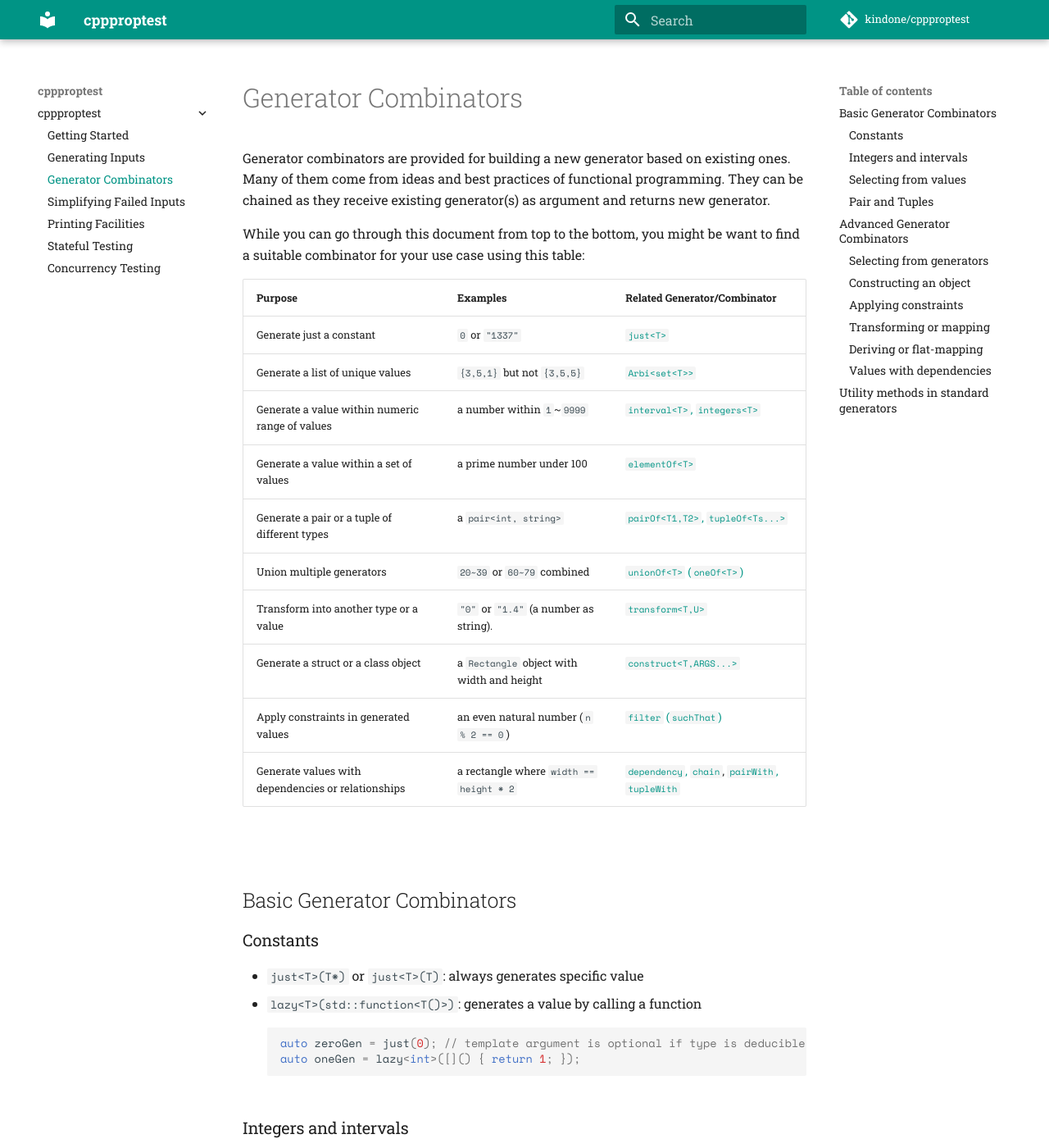
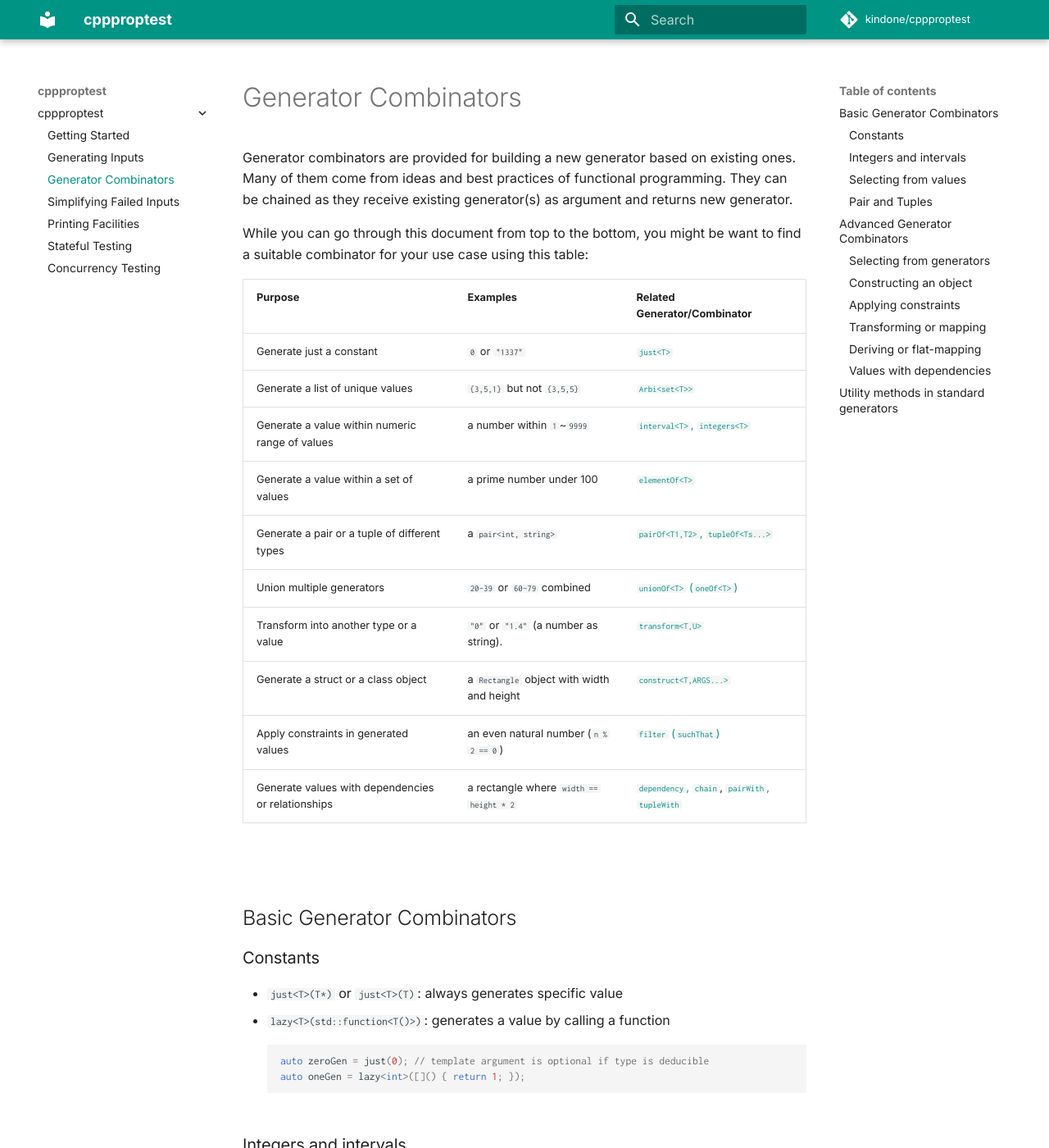
Before and after one commit to kindone/cppproptest, an MkDocs documentation site: the page built from docs/Combinators.md, in a window 1280 px wide and 1400 px high. Shown: the whole window at 82% size. Built offline with MkDocs 1.6.1 and Material for MkDocs 9.7.7, drawn with Linux system fonts in a browser that asks for light colours; comment, search, counter and statistics services are not loaded; some of the changed text lies outside the part shown.

Commit message:
update documentation and mkdocs.yml for font change

```diff
--- a/docs/Combinators.md
+++ b/docs/Combinators.md
@@ -5,17 +5,17 @@ Generator combinators are provided for building a new generator based on existin
 
 While you can go through this document from top to the bottom, you might be want to find a suitable combinator for your use case using this table:
 
-| Purpose                                            | Examples                                   | Related Generator/Combinator      |
-|----------------------------------------------------| -------------------------------------------|-----------------------------------|
-| Generate just a constant                           | `0` or `"1337"`                            | [`just<T>`](#constants)           |
-| Generate a list of unique values                   | `{3,5,1}` but not `{3,5,5}`                | [`Arbi<set<T>>`](Generators.md#built-in-arbitraries)|
-| Generate a value within numeric range of values    | a number within `1`~`9999`                 | [`interval<T>`, `integers<T>`](#integers-and-intervals)|
-| Generate a value within a set of values            | a prime number under 100                   | [`elementOf<T>`](#selecting-from-values)|
-| Generate a pair or a tuple of different types      | a `pair<int, string>`                      | [`pairOf<T1,T2>`, `tupleOf<Ts...>`](#pair-and-tuples) |
-| Union multiple generators                          | `20~39` or `60~79` combined                | [`unionOf<T>` (`oneOf<T>`)](#selecting-from-generators)|
-| Transform into another type or a value             | `"0"` or `"1.4"` (a number as string).     | [`transform<T,U>`](#transforming-or-mapping)|
-| Generate a struct or a class object                | a `Rectangle` object with width and height | [`construct<T,ARGS...>`](#constructing-an-object)            |
-| Apply constraints in generated values              | an even natural number (`n % 2 == 0`)      | [`filter` (`suchThat`)](#applying-constraints)|
+| Purpose                                            | Examples                                   | Related Generator/Combinator                                                                                           |
+| -------------------------------------------------- | ------------------------------------------ | ---------------------------------------------------------------------------------------------------------------------- |
+| Generate just a constant                           | `0` or `"1337"`                            | [`just<T>`](#constants)                                                                                                |
+| Generate a list of unique values                   | `{3,5,1}` but not `{3,5,5}`                | [`Arbi<set<T>>`](Generators.md#built-in-arbitraries)                                                                   |
+| Generate a value within numeric range of values    | a number within `1`~`9999`                 | [`interval<T>`, `integers<T>`](#integers-and-intervals)                                                                |
+| Generate a value within a set of values            | a prime number under 100                   | [`elementOf<T>`](#selecting-from-values)                                                                               |
+| Generate a pair or a tuple of different types      | a `pair<int, string>`                      | [`pairOf<T1,T2>`, `tupleOf<Ts...>`](#pair-and-tuples)                                                                  |
+| Union multiple generators                          | `20~39` or `60~79` combined                | [`unionOf<T>` (`oneOf<T>`)](#selecting-from-generators)                                                                |
+| Transform into another type or a value             | `"0"` or `"1.4"` (a number as string).     | [`transform<T,U>`](#transforming-or-mapping)                                                                           |
+| Generate a struct or a class object                | a `Rectangle` object with width and height | [`construct<T,ARGS...>`](#constructing-an-object)                                                                      |
+| Apply constraints in generated values              | an even natural number (`n % 2 == 0`)      | [`filter` (`suchThat`)](#applying-constraints)                                                                         |
 | Generate values with dependencies or relationships | a rectangle where `width == height * 2`    | [`dependency`, `chain`](#values-with-dependencies), [`pairWith`, `tupleWith`](#utility-methods-in-standard-generators) |
 
 &nbsp;
@@ -171,10 +171,10 @@ Another combinator that resembles `transform` is `derive`. This is equivalent to
 
 Following table compares `transform` and `derive`:
 
-| Combinator                  | transformer signature       | Result type          |
-|-----------------------------| ----------------------------|----------------------|
-| `transform<T,U>`            | `function<U(T)>`            | `Generator<U>`       |
-| `derive<T,U>`               | `function<Generator<U>(T)>` | `Generator<U>`       |
+| Combinator       | transformer signature       | Result type    |
+| ---------------- | --------------------------- | -------------- |
+| `transform<T,U>` | `function<U(T)>`            | `Generator<U>` |
+| `derive<T,U>`    | `function<Generator<U>(T)>` | `Generator<U>` |
 
 
 
@@ -253,14 +253,14 @@ However, using `filter` for generating values with complex dependency may result
 
 Standard generators and combinators (including `Arbi<T>` and `Construct<...>`) returns a `Generator<T>`, which is of the form `(Random&) -> Shrinkable<T>` (aliased as `GenFunction<T>`), but has additional combinator methods decorated for ease of use. They in fact have equivalent standalone counterparts. Following table shows this relationship:
 
-| Decorated method               | Result type                   | Equivalent Standalone combinator  |
-|--------------------------------| ----------------------------- |---------------------------------- |
-| `Generator<T>::filter`         | `Generator<T>`                | `filter<T>`                       |
-| `Generator<T>::map<U>`         | `Generator<U>`                | `transform<T,U>`                  |
-| `Generator<T>::flatMap<U>`     | `Generator<U>`                | `derive<T,U>`                     |
-| `Generator<T>::pairWith<U>`    | `Generator<std::pair<T,U>>`   | `dependency<T,U>`                 |
-| `Generator<T>::tupleWith<U>`   | `Generator<std::tuple<T,U>>`  | `chain<T,U>`                      |
-| `Generator<std::tuple<Ts...>>::tupleWith<U>`  | `Generator<std::tuple<Ts...,U>>`  | `chain<std::tuple<Ts...>,U>`             |
+| Decorated method                             | Result type                      | Equivalent Standalone combinator |
+| -------------------------------------------- | -------------------------------- | -------------------------------- |
+| `Generator<T>::filter`                       | `Generator<T>`                   | `filter<T>`                      |
+| `Generator<T>::map<U>`                       | `Generator<U>`                   | `transform<T,U>`                 |
+| `Generator<T>::flatMap<U>`                   | `Generator<U>`                   | `derive<T,U>`                    |
+| `Generator<T>::pairWith<U>`                  | `Generator<std::pair<T,U>>`      | `dependency<T,U>`                |
+| `Generator<T>::tupleWith<U>`                 | `Generator<std::tuple<T,U>>`     | `chain<T,U>`                     |
+| `Generator<std::tuple<Ts...>>::tupleWith<U>` | `Generator<std::tuple<Ts...,U>>` | `chain<std::tuple<Ts...>,U>`     |
 
 These functions and methods can be continuously chained.
 
--- a/mkdocs.yml
+++ b/mkdocs.yml
@@ -10,11 +10,11 @@ edit_uri: 'edit/master/docs'
 theme:
   name: material
   font:
-    text: 'Roboto Slab'
-    code: 'Space Mono'
+    text: 'Inter'
+    code: 'Inconsolata'
   palette:
     primary: teal
-    accent: light blue
+    accent: light green
   favicon: assets/favicon.ico
   features:
     - navigation.tracking
```
